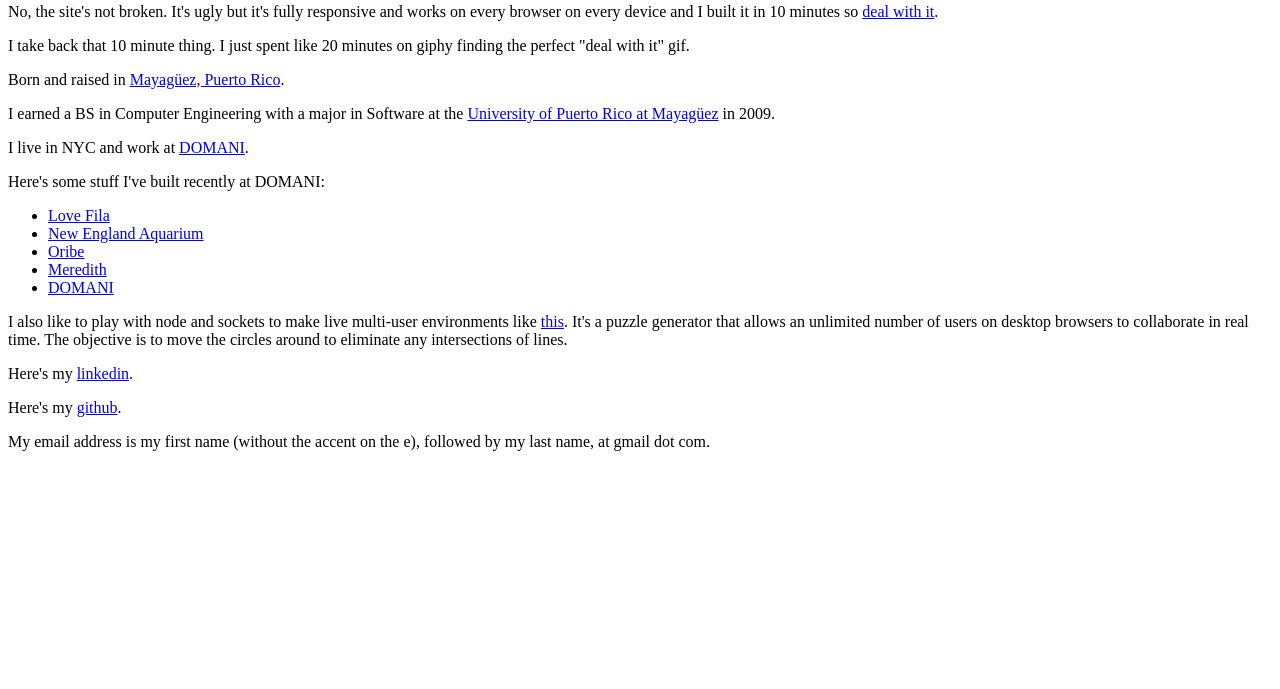
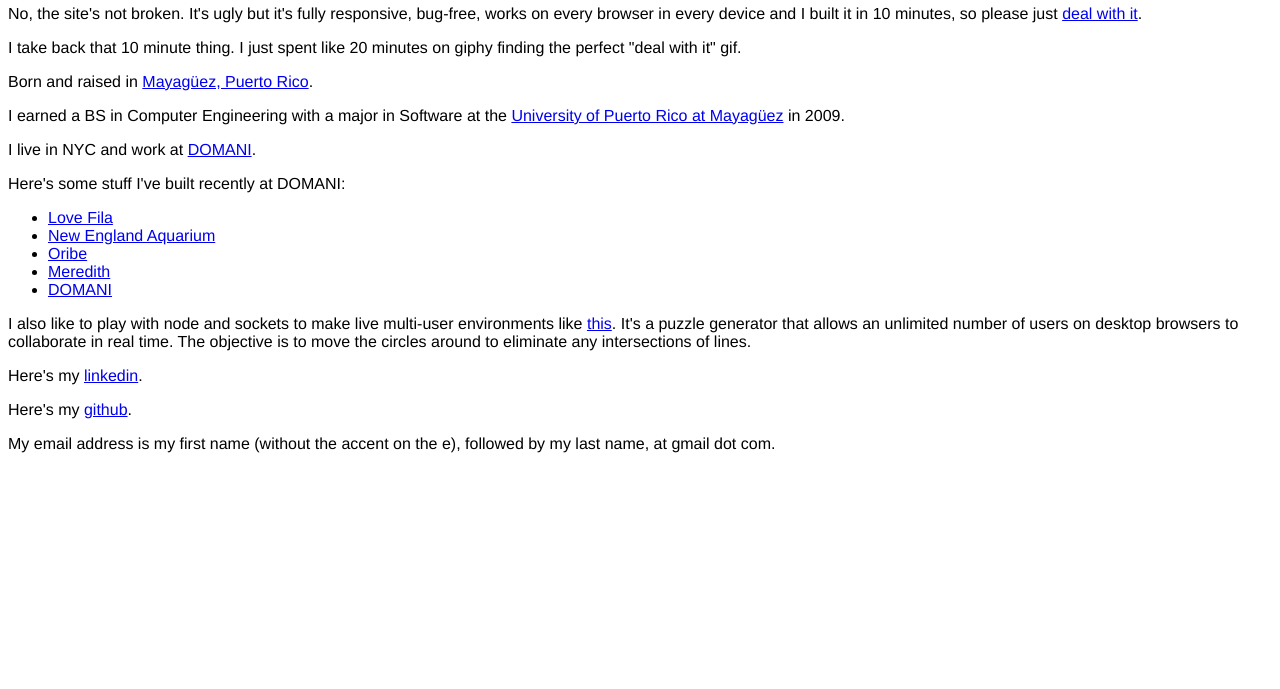
Before and after one commit to andresbonilla/andresbonilla.github.io, a plain HTML site: page index.html in a window 1280 px wide. Shown: the part 111-800 px from the top of the page. Drawn offline with Linux system fonts and the light colour scheme.

Commit message:
Minor copy updates

```diff
--- a/index.html
+++ b/index.html
@@ -4,6 +4,9 @@
 	<meta content='text/html; charset=utf-8' http-equiv='content-type'>
 	<title>Andrés Bonilla | Solution Architect</title>
 	<meta name="description" content="Solution Architect at DOMANI in NYC.">
+	<style>
+		body { font-family:'Helvetica Neue', Helvetica, Arial, sans-serif; }
+	</style>
 </head>
 <body>
 	<article>
@@ -14,7 +17,7 @@
 			</hgroup>
 		</header>
 		<section>
-		<p>No, the site's not broken. It's ugly but it's fully responsive and works on every browser on every device and I built it in 10 minutes so <a href="https://media.giphy.com/media/ZTwVNm5aH7oOc/giphy.gif" target="_blank">deal with it</a>.</p>
+		<p>No, the site's not broken. It's ugly but it's fully responsive, bug-free, works on every browser in every device and I built it in 10 minutes, so please just <a href="https://media.giphy.com/media/ZTwVNm5aH7oOc/giphy.gif" target="_blank">deal with it</a>.</p>
 		<p>I take back that 10 minute thing. I just spent like 20 minutes on giphy finding the perfect "deal with it" gif.</p>
 		<p>Born and raised in <a href="https://www.google.com/maps/place/Mayag%C3%BCez,+Puerto+Rico/@18.2019614,-67.1686406,13z/data=!3m1!4b1!4m5!3m4!1s0x8c02b24a5d501493:0xc5634c2783152042!8m2!3d18.2013463!4d-67.1451517" target="_blank">Mayagüez, Puerto Rico</a>.</p>
 		<p>I earned a BS in Computer Engineering with a major in Software at the <a href="http://www.uprm.edu/" target="_blank">University of Puerto Rico at Mayagüez</a> in 2009.</p>
```
